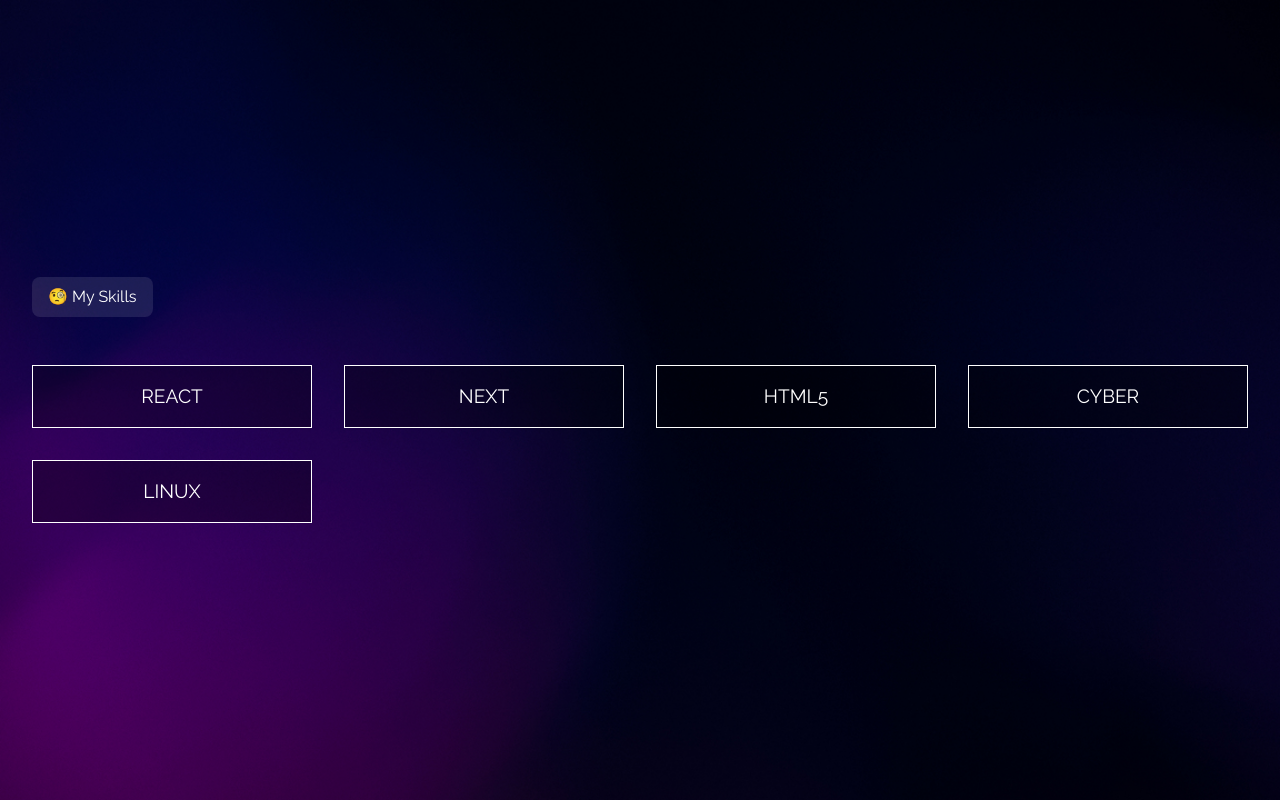
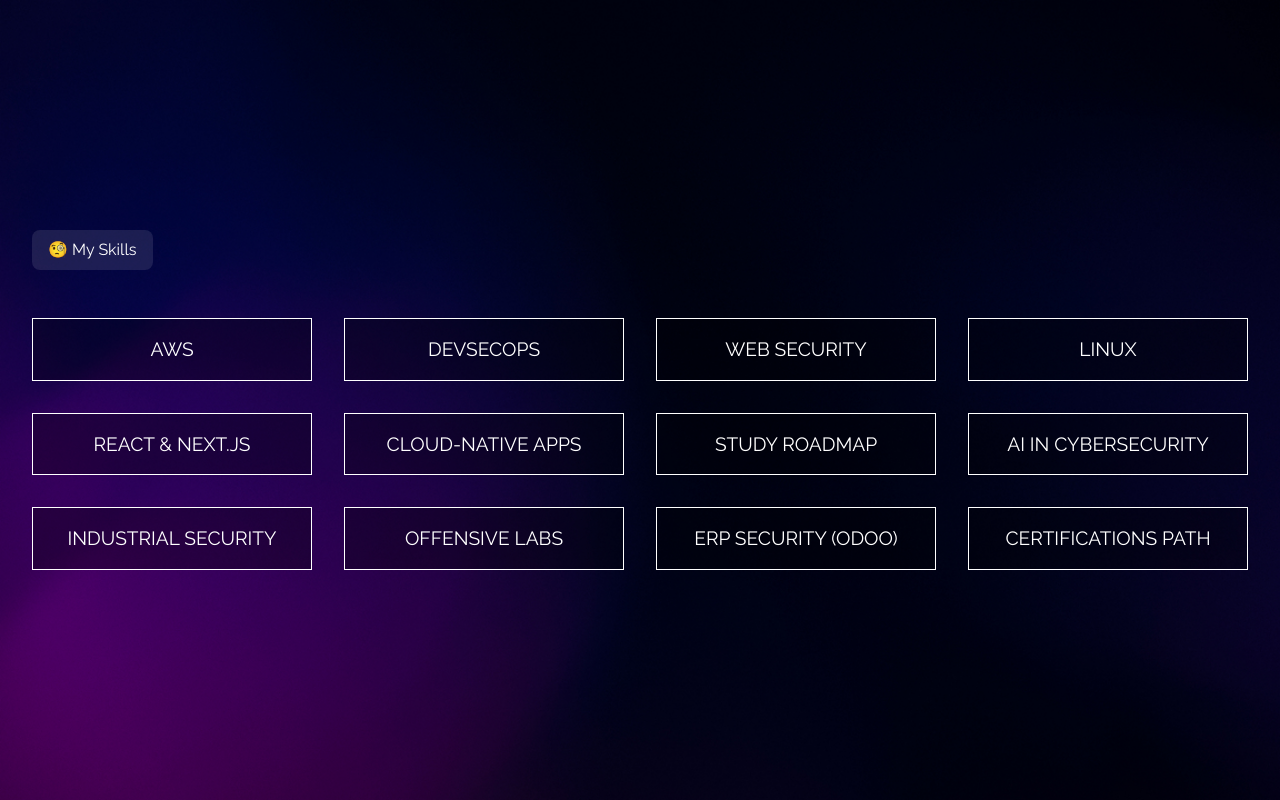
Before and after one commit to Mohsinech/moughti-s-portoflio, a Next.js app: page / in a window 1280 px wide. Shown: the part 1600-2400 px from the top of the page. Built offline with nearby package versions, Linux system fonts and the light colour scheme.

Commit message:
changed data

```diff
--- a/components/sections/Skills/Skills.jsx
+++ b/components/sections/Skills/Skills.jsx
@@ -23,11 +23,18 @@
       <BlurryButton label="🧐 My Skills " />
 
       <div className={styles.skill_grid}>
-        <SkillButton skill="React" onClick={() => handleSkillClick("React")} />
-        <SkillButton skill="Next" onClick={() => handleSkillClick("Next")} />
-        <SkillButton skill="Html5" onClick={() => handleSkillClick("Html")} />
-        <SkillButton skill="Cyber" onClick={() => handleSkillClick("Cyber")} />
-        <SkillButton skill="Linux" onClick={() => handleSkillClick("Linux")} />
+      <SkillButton skill="AWS" onClick={() => handleSkillClick("AWS")} />
+      <SkillButton skill="DevSecOps" onClick={() => handleSkillClick("DevSecOps")} />
+      <SkillButton skill="Web Security" onClick={() => handleSkillClick("WebSecurity")} />
+      <SkillButton skill="Linux" onClick={() => handleSkillClick("Linux")} />
+      <SkillButton skill="React & Next.js" onClick={() => handleSkillClick("React&Next.js")} />
+      <SkillButton skill="Cloud-Native Apps" onClick={() => handleSkillClick("Cloud-NativeApps")} />
+      <SkillButton skill="Study Roadmap" onClick={() => handleSkillClick("StudyRoadmap")} />
+      <SkillButton skill="AI in Cybersecurity" onClick={() => handleSkillClick("AIinCybersecurity")} />
+      <SkillButton skill="Industrial Security" onClick={() => handleSkillClick("IndustrialSecurity")} />
+      <SkillButton skill="Offensive Labs" onClick={() => handleSkillClick("OffensiveLabs")} />
+      <SkillButton skill="ERP Security (Odoo)" onClick={() => handleSkillClick("ERPSecurity(Odoo)")} />
+      <SkillButton skill="Certifications Path" onClick={() => handleSkillClick("CertificationsPath")} />
       </div>
 
       <AnimatePresence mode="wait">
--- a/constants/data.js
+++ b/constants/data.js
@@ -5,41 +5,79 @@
 ];
 
 //
+// utils/skillsData.ts
+
 export const skillsData = [
   {
     id: 1,
-    text: "👋 I use react for my projects",
-    see: "See Project",
-    preview: "#react",
+    text: "☁️ I build scalable solutions using AWS",
+    see: "See Projects",
+    preview: "#aws",
   },
   {
     id: 2,
-    text: "👋 I use next for my projects",
-    see: "See Project",
-    preview: "#next",
+    text: "🔐 I design secure systems with DevSecOps practices",
+    see: "See Projects",
+    preview: "#devsecops",
   },
   {
     id: 3,
-    text: "👋 I use HTML for my projects",
-    see: "See Project",
-    preview: "#html",
+    text: "🛡️ I analyze and mitigate web vulnerabilities (SQLi, XSS...)",
+    see: "See Demo",
+    preview: "#websec",
   },
   {
     id: 4,
-    text: "👋 I use CyberSecurity for my projects",
-    see: "See Project",
-    preview: "#cyber",
-  },
-  {
-    id: 4,
-    text: "👋 I use CyberSecurity for my projects",
-    see: "See Project",
-    preview: "#cyber",
+    text: "💻 I use Linux and CLI tools for system-level tasks",
+    see: "See Projects",
+    preview: "#linux",
   },
   {
     id: 5,
-    text: "👋 I use LINUX for my projects",
-    see: "See Project",
-    preview: "#linux",
+    text: "⚙️ I create interactive apps using React & Next.js",
+    see: "See Frontend",
+    preview: "#reactnext",
+  },
+  {
+    id: 6,
+    text: "📦 I integrate cloud-native services into secure apps",
+    see: "See Projects",
+    preview: "#cloudnative",
+  },
+  {
+    id: 7,
+    text: "📚 I study cloud & security deeply with books and labs",
+    see: "See Roadmap",
+    preview: "#studyplan",
+  },
+  {
+    id: 8,
+    text: "🧠 I explore AI's role in cybersecurity and automation",
+    see: "See Work",
+    preview: "#ai-cyber",
+  },
+  {
+    id: 9,
+    text: "🛰️ I work on IoT & Industrial Security for Industry 4.0",
+    see: "See Report",
+    preview: "#industry4",
+  },
+  {
+    id: 10,
+    text: "⚡ I audit and simulate attacks in virtual labs",
+    see: "See Labs",
+    preview: "#offensivelabs",
+  },
+  {
+    id: 11,
+    text: "🧩 I use ERP (Odoo) with a focus on security and resilience",
+    see: "See ERP",
+    preview: "#odooerp",
+  },
+  {
+    id: 12,
+    text: "🎯 I focus on mastering Security+ and AWS certifications",
+    see: "See Journey",
+    preview: "#certpath",
   },
 ];
```
